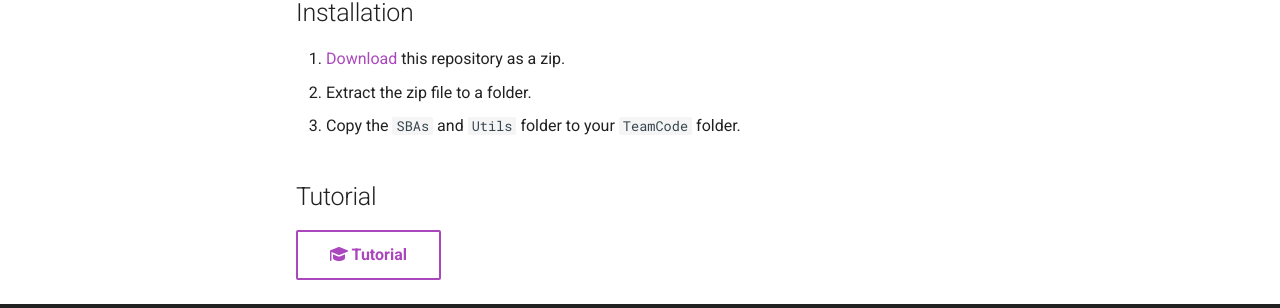
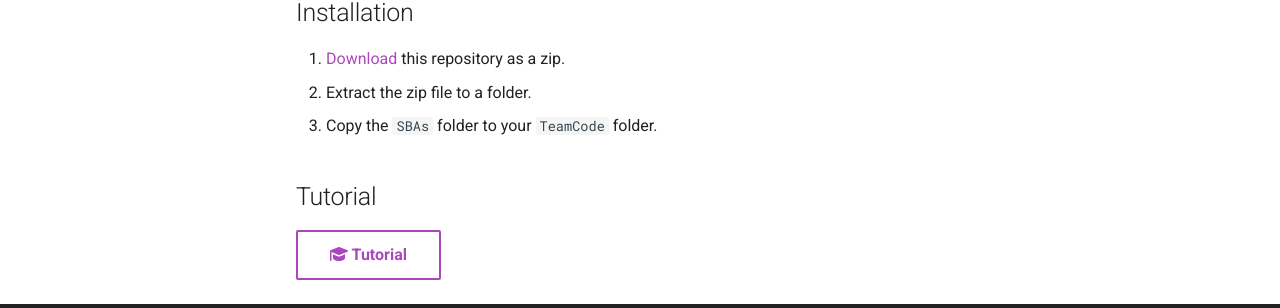
Before and after one commit to 3DCoded/FTC-Single-Button-Actions, an MkDocs documentation site: the page built from docs/index.md, in a window 1280 px wide and 900 px high, scrolled down 695 px. Shown: the part 460-768 px from the top of the window. Built offline with MkDocs 1.6.1 and Material for MkDocs 9.7.7, drawn with Linux system fonts in a browser that asks for light colours; comment, search, counter and statistics services are not loaded.

```diff
--- a/docs/index.md
+++ b/docs/index.md
@@ -38,7 +38,7 @@ Now, to actually run these SBA's, the actions are simply played back, with each
 
 1. [Download](https://github.com/3DCoded/FTC-Single-Button-Actions) this repository as a zip.
 2. Extract the zip file to a folder.
-3. Copy the `SBAs` and `Utils` folder to your `TeamCode` folder.
+3. Copy the `SBAs` folder to your `TeamCode` folder.
 
 ## Tutorial
 
```
Also changed, not shown: docs/tutorial/buildingfirst.md (+1 -3 lines), site/index.html, site/search/search_index.json, site/sitemap.xml, site/tutorial/buildingfirst/index.html, 6 other files.
